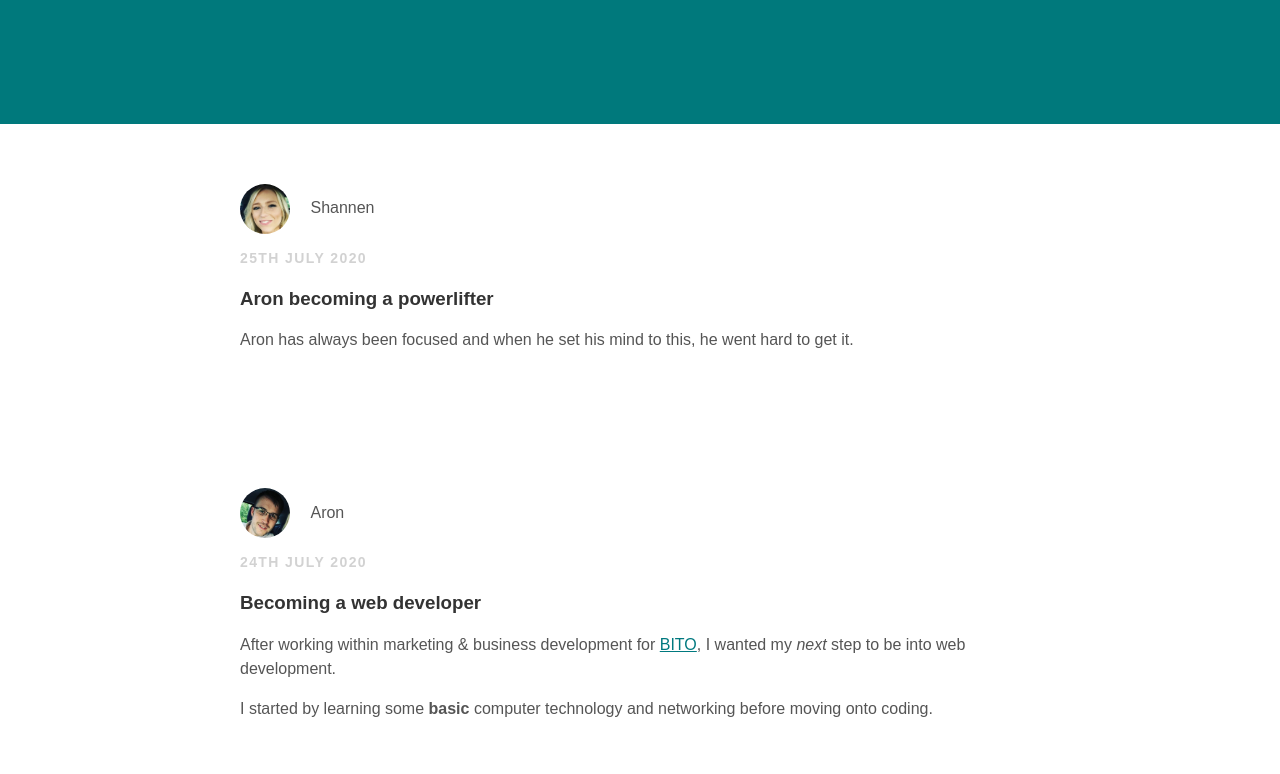
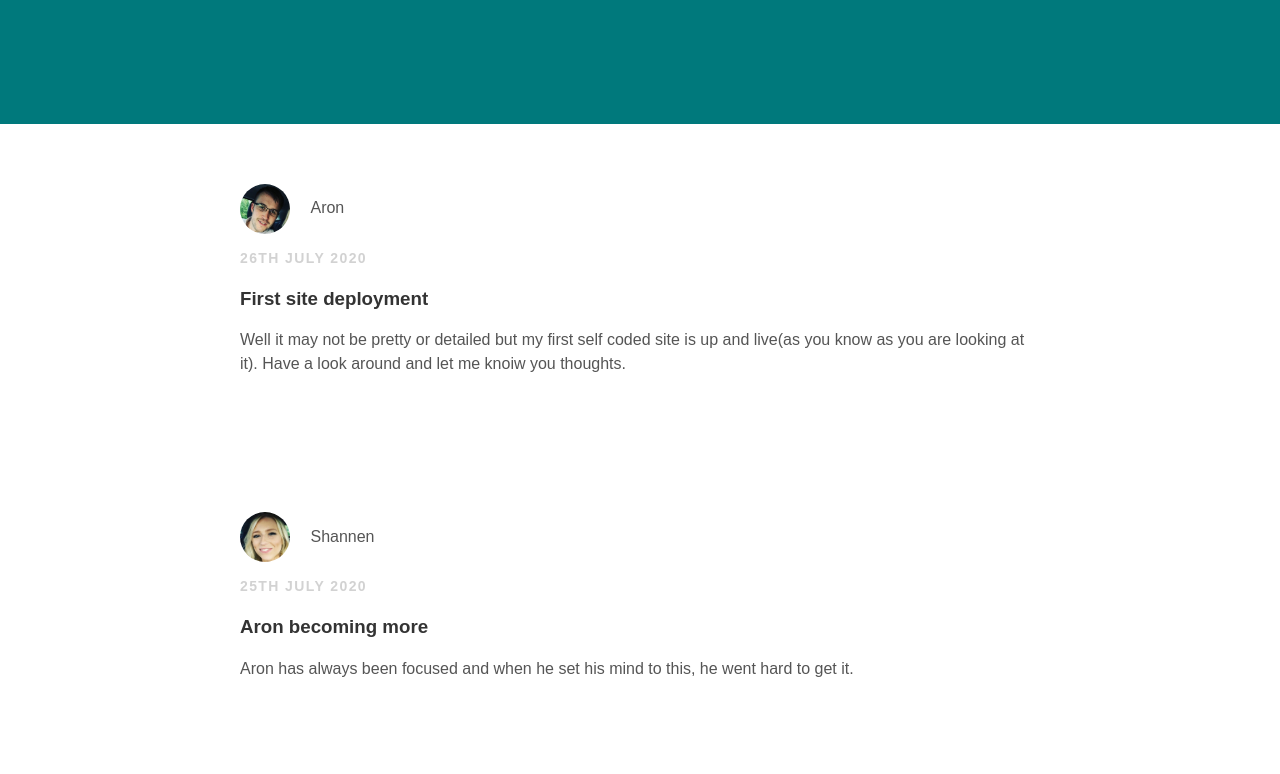
Before and after one commit to AronWright/aronwright.github.io, a plain HTML site: page index.html in a window 1280 px wide. Shown: the part 26-800 px from the top of the page. Drawn offline with Linux system fonts and the light colour scheme; a web font is replaced by a local one.

Commit message:
Update index.html

```diff
--- a/index.html
+++ b/index.html
@@ -16,6 +16,22 @@
     </div>
 </div>
 
+  <div id="content">
+  <div class="post-container">
+    <div class="post">
+      <div class="post-author">
+        <img src="me.png">
+        <span>Aron</span>
+      </div>
+      <p class="post-date">26th July 2020</p>
+      <h3>First site deployment</h3>
+      <div class="post-content">
+        <p>Well it may not be pretty or detailed but my first self coded site is up and live(as you know as you are looking at it). Have a look around and let me knoiw you thoughts.</p>
+      </div>
+    </div>
+  </div>
+</div>
+
 <div id="content">
   <div class="post-container">
     <div class="post">
@@ -24,7 +40,7 @@
         <span>Shannen</span>
       </div>
       <p class="post-date">25th July 2020</p>
-      <h3>Aron becoming a powerlifter</h3>
+      <h3>Aron becoming more</h3>
       <div class="post-content">
         <p>Aron has always been focused and when he set his mind to this, he went hard to get it.</p>
       </div>
@@ -40,7 +56,7 @@
         <span>Aron</span>
       </div>
       <p class="post-date">24th July 2020</p>
-      <h3>Becoming a web developer</h3>
+      <h3>Becoming more</h3>
       <div class="post-content">
         <p>After working within marketing & business development for <a href="https://www.bito.com">BITO</a>, I wanted my <em>next</em> step to be into web development.</p>
         <p>I started by learning some <strong>basic</strong> computer technology and networking before moving onto coding.</p>
```
